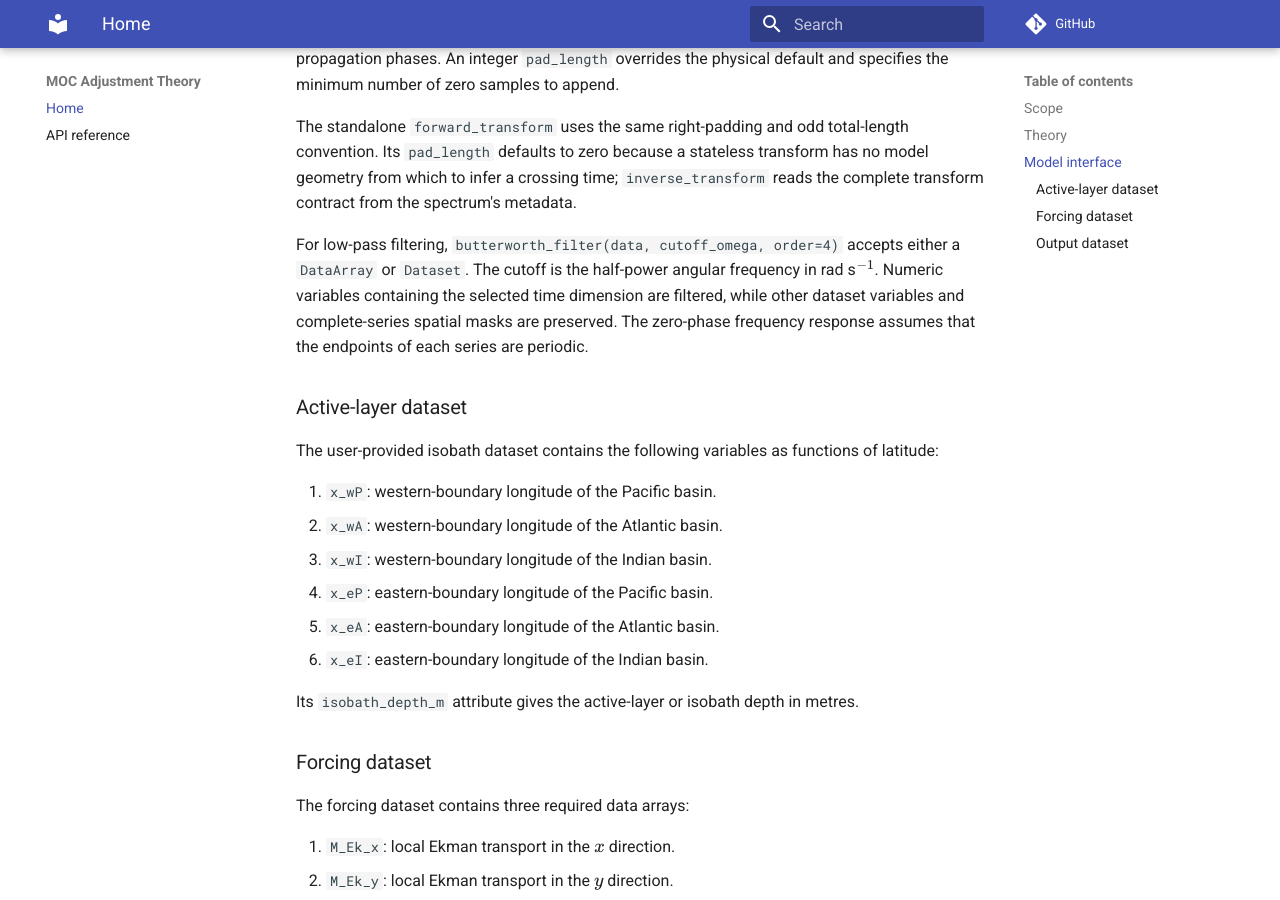
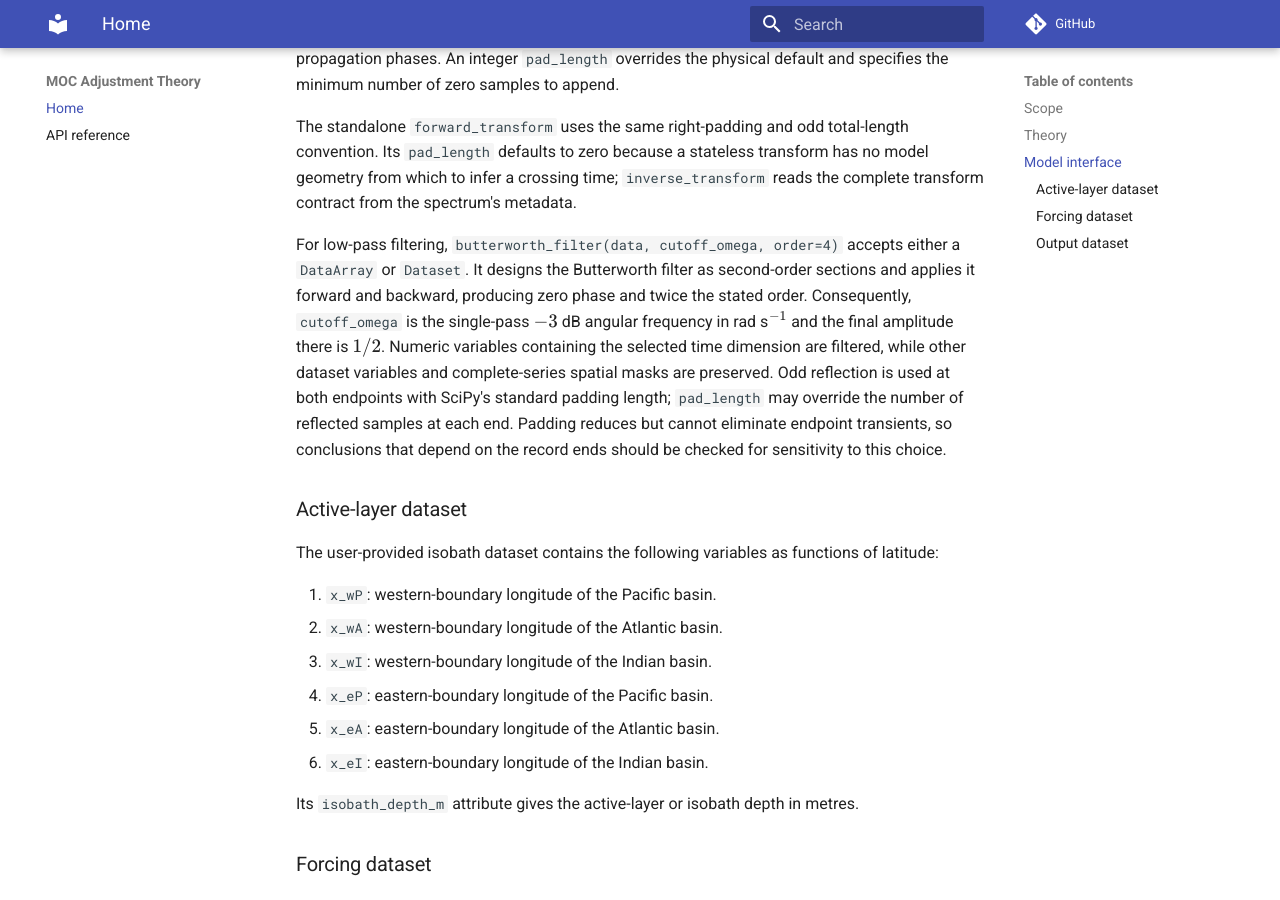
Before and after one commit to andrewwatford/MOCAdjustmentTheory, an MkDocs documentation site: the page built from docs/index.md, in a window 1280 px wide and 900 px high, scrolled down 3337 px. Built offline with MkDocs 1.6.1 and Material for MkDocs 9.7.7, drawn with Linux system fonts in a browser that asks for light colours; comment, search, counter and statistics services are not loaded.

Commit message:
Use zero-phase Butterworth filtering

```diff
--- a/docs/index.md
+++ b/docs/index.md
@@ -181,11 +181,16 @@ transform has no model geometry from which to infer a crossing time;
 metadata.
 
 For low-pass filtering, `butterworth_filter(data, cutoff_omega, order=4)`
-accepts either a `DataArray` or `Dataset`. The cutoff is the half-power angular
-frequency in rad s$^{-1}$. Numeric variables containing the selected time
-dimension are filtered, while other dataset variables and complete-series
-spatial masks are preserved. The zero-phase frequency response assumes that
-the endpoints of each series are periodic.
+accepts either a `DataArray` or `Dataset`. It designs the Butterworth filter as
+second-order sections and applies it forward and backward, producing zero phase
+and twice the stated order. Consequently, `cutoff_omega` is the single-pass
+$-3$ dB angular frequency in rad s$^{-1}$ and the final amplitude there is
+$1/2$. Numeric variables containing the selected time dimension are filtered,
+while other dataset variables and complete-series spatial masks are preserved.
+Odd reflection is used at both endpoints with SciPy's standard padding length;
+`pad_length` may override the number of reflected samples at each end. Padding
+reduces but cannot eliminate endpoint transients, so conclusions that depend on
+the record ends should be checked for sensitivity to this choice.
 
 ### Active-layer dataset
 
--- a/pyproject.toml
+++ b/pyproject.toml
@@ -22,6 +22,7 @@ classifiers = [
 ]
 dependencies = [
   "numpy>=1.26",
+  "scipy>=1.11",
   "xarray>=2024.1",
 ]
 
```
Also changed, not shown: 2 other files.
